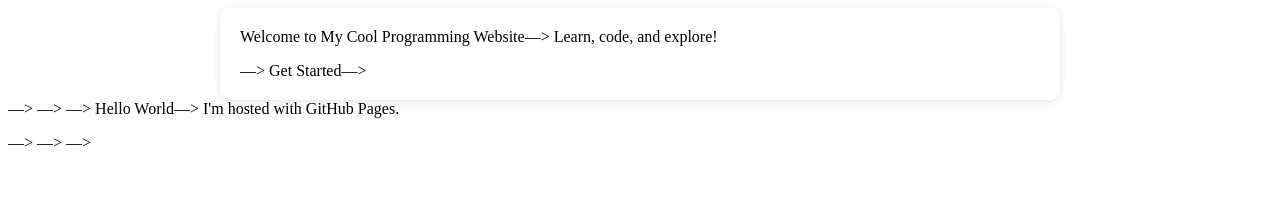
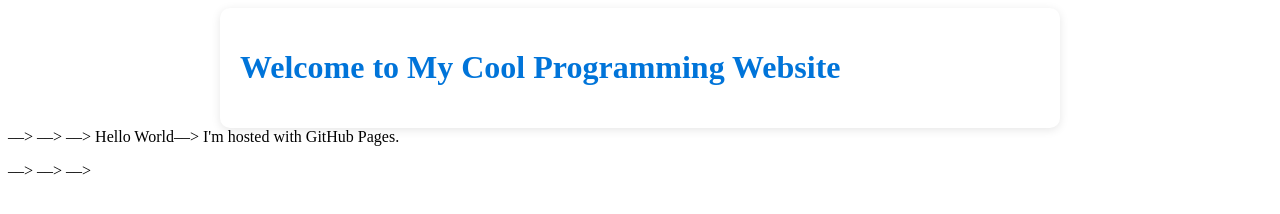
Before and after one commit to Constructogamer/constructogamer.github.io, a plain HTML site: page index.html in a window 1280 px wide. Drawn offline with Linux system fonts and the light colour scheme.

Commit message:
Update index.html

```diff
--- a/index.html
+++ b/index.html
@@ -46,9 +46,7 @@
 </head>
 <body>
     <div class="container">
-        <!–<h1>Welcome to My Cool Programming Website</h1>––>
-        <!–<p>Learn, code, and explore!</p>––>
-        <!–<a href="#" class="btn">Get Started</a>––>
+        <h1>Welcome to My Cool Programming Website</h1>
     </div>
 </body>
 </html>
```
